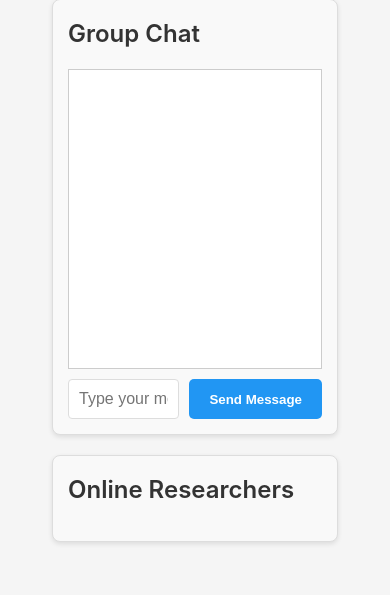
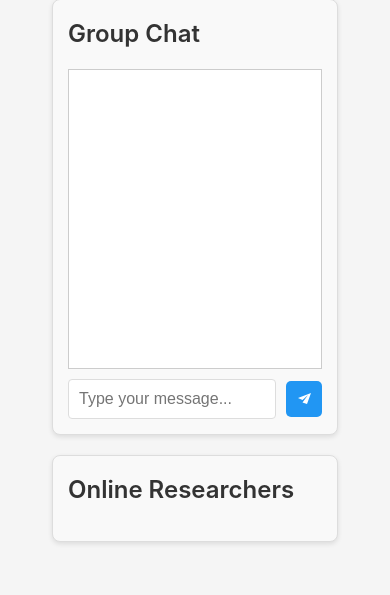
Before and after one commit to rah1809/webdiv-project-, a Flask app: page /collaboration.html in a window 390 px wide. Shown: the part 325-920 px from the top of the page. Run offline with Flask 3, Linux system fonts and the light colour scheme; data that the repository does not hold is empty.

Commit message:
Enhance send button design

```diff
--- a/static/css/collab.css
+++ b/static/css/collab.css
@@ -56,3 +56,42 @@
     border-radius: 4px;
     background-color: #f0f0f0;
 }
+
+.chat-input-wrapper {
+    display: flex;
+    gap: 10px;
+    align-items: center;
+}
+
+.btn-send {
+    display: flex;
+    align-items: center;
+    gap: 5px;
+    background-color: var(--primary-color);
+    color: white;
+    padding: 10px 20px;
+    border: none;
+    border-radius: 5px;
+    cursor: pointer;
+    transition: all 0.3s ease;
+}
+
+.btn-send:hover {
+    background-color: var(--hover-color);
+    transform: translateY(-1px);
+}
+
+.send-icon {
+    fill: currentColor;
+}
+
+/* For mobile responsiveness */
+@media (max-width: 768px) {
+    .btn-text {
+        display: none;
+    }
+
+    .btn-send {
+        padding: 10px;
+    }
+}
--- a/templates/collaboration.html
+++ b/templates/collaboration.html
@@ -20,6 +20,7 @@
       <!-- Messages will be dynamically added here -->
     </div>
     <form id="chat-form" class="chat-input-form">
+      <div class="chat-input-wrapper">
         <input
           type="text"
           id="chat-input"
@@ -27,9 +28,13 @@
           required
           maxlength="500"
           aria-label="Chat message">
-      <button type="submit" class="btn btn-primary">
-        Send Message
+        <button type="submit" class="btn btn-send">
+          <span class="btn-text">Send</span>
+          <svg class="send-icon" width="16" height="16" viewBox="0 0 16 16">
+            <path d="M15 2L2 7l4.5 2L12 4l-5.5 7.5L11 13l4-11z"/>
+          </svg>
         </button>
+      </div>
     </form>
   </section>
 
```
Lines whose indentation alone changed are shown as unchanged.
